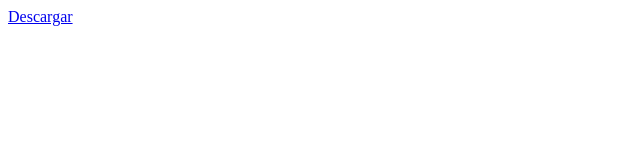
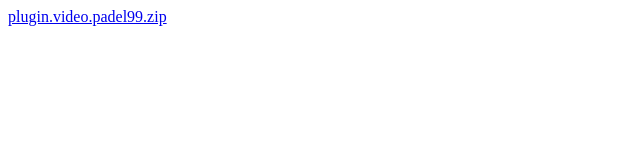
Before and after one commit to xjepp/xjepp.github.io, a plain HTML site: page index.html in a window 1280 px wide. Shown: the whole page, without its empty margins (0-640 px from the left). Drawn offline with Linux system fonts and the light colour scheme.

Commit message:
Update index.html

```diff
--- a/index.html
+++ b/index.html
@@ -1,5 +1,5 @@
 <html>
 
-  <a href="https://github.com/xjepp/xjepp.github.io/blob/main/plugin.video.padel99.zip">Descargar</a>
+  <a href="plugin.video.padel99.zip">plugin.video.padel99.zip</a>
 
 </html>
```
